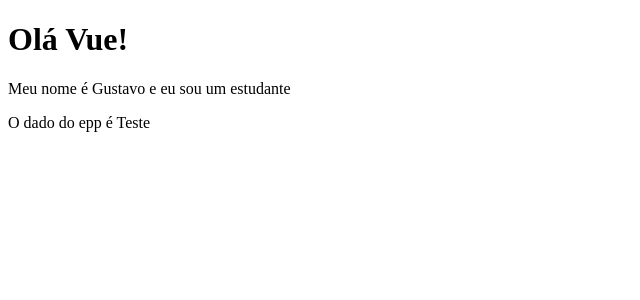
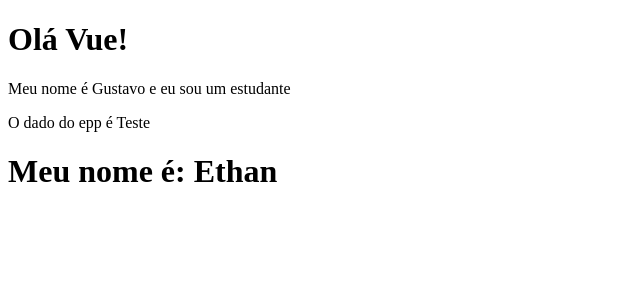
Before and after one commit to GustavoFrota/Vue-Pratica, a Vue app in the folder 2_projeto_vue/: page / in a window 1280 px wide. Shown: the top 300 px of the page, without its empty margins (0-640 px from the left). Built offline with nearby package versions, Linux system fonts and the light colour scheme.

Commit message:
LifeCycle

```diff
--- a/2_projeto_vue/src/App.vue
+++ b/2_projeto_vue/src/App.vue
@@ -2,16 +2,19 @@
  <div>
   <PrimeiroComponente />
   <p>O dado do epp é {{ testando }}</p>
+  <LifeCycle />
   </div>
 </template>
 
 <script>
 import PrimeiroComponente from './components/PrimeiroComponente.vue'
+import LifeCycle from './components/LifeCycle.vue'
 
 export default {
   name: "app",
   components: {
-    PrimeiroComponente
+    PrimeiroComponente,
+    LifeCycle
   },
   data() {
     return {
--- /dev/null
+++ b/2_projeto_vue/src/components/LifeCycle.vue
@@ -0,0 +1,26 @@
+<template>
+    <h1>Meu nome é: {{ nome }}</h1>
+</template>
+
+<script>
+export default {
+    name: "LifeCycle",
+    data() {
+        return {
+            nome: "Ainda não sei"
+        }
+    },
+    created() {
+        setTimeout(() => {
+        this.nome = "Gustavo"
+        }, 1000);
+    },
+    mounted() {
+        setTimeout(() => {
+        this.nome = "Ethan"
+        }, 2000);
+        this.nome = "Gustavo"
+    }
+}
+
+</script>
```
